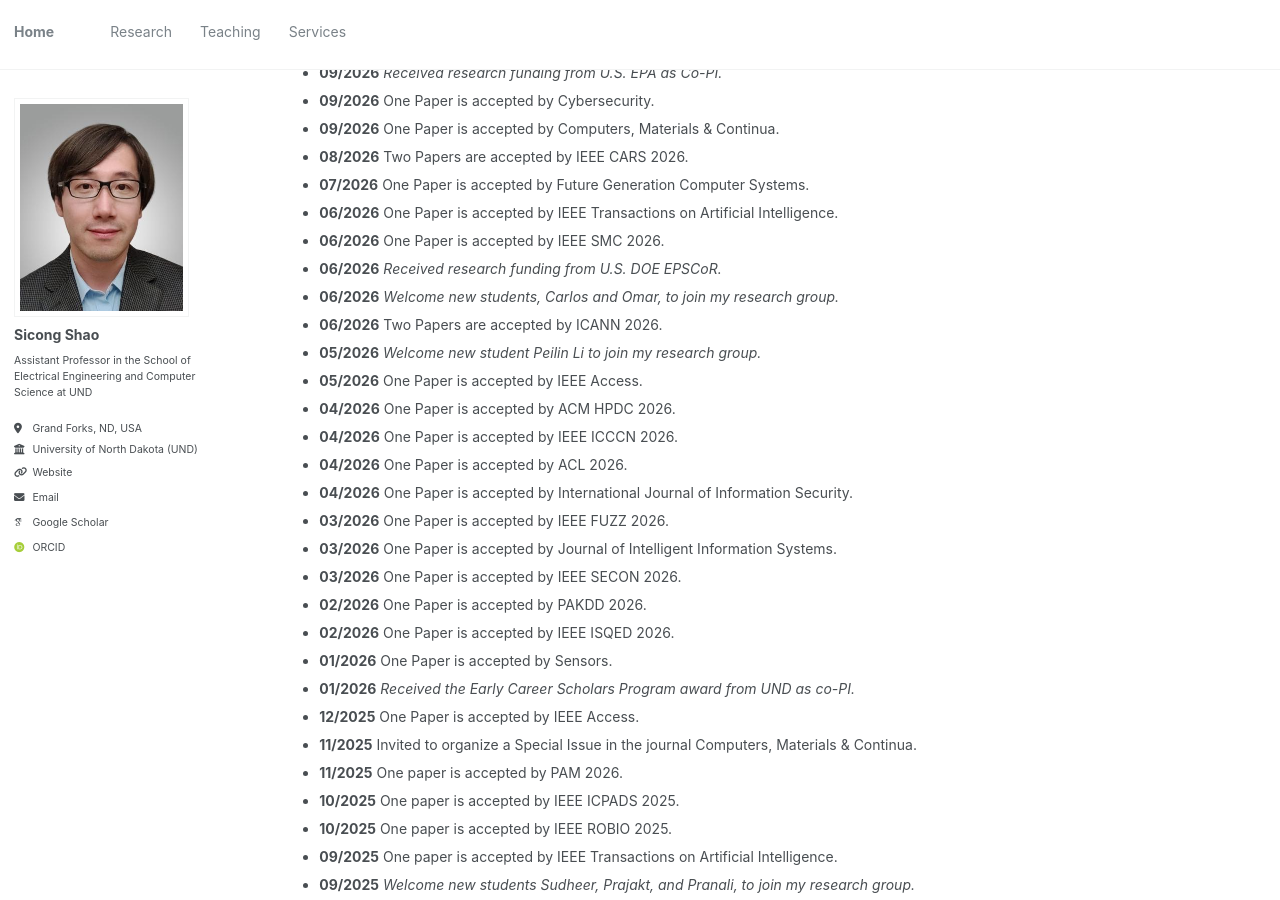
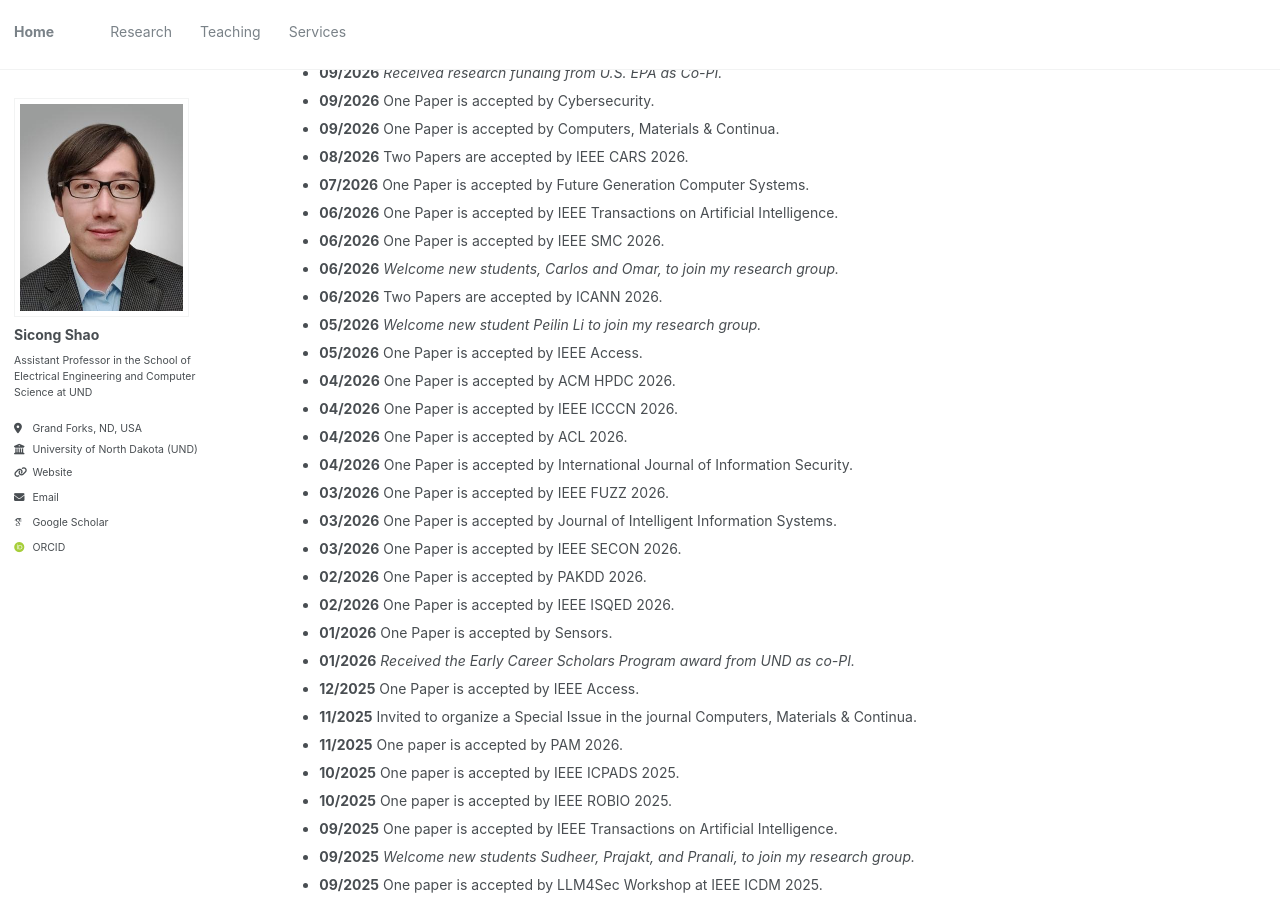
Before and after one commit to sicongshao/sicongshao.github.io, a Jekyll site: the page built from _pages/about.md, in a window 1280 px wide and 900 px high, scrolled down 851 px. Built offline with Jekyll 4.4.1, drawn with Linux system fonts in a browser that asks for light colours; some web fonts are replaced.

Commit message:
first commit

```diff
--- a/_pages/about.md
+++ b/_pages/about.md
@@ -43,7 +43,6 @@
 * **07/2026** One Paper is accepted by Future Generation Computer Systems.
 * **06/2026** One Paper is accepted by IEEE Transactions on Artificial Intelligence.
 * **06/2026** One Paper is accepted by IEEE SMC 2026.
-* **06/2026** *Received research funding from U.S. DOE EPSCoR.*
 * **06/2026** *Welcome new students, Carlos and Omar, to join my research group.*
 * **06/2026** Two Papers are accepted by ICANN 2026.
 * **05/2026** *Welcome new student Peilin Li to join my research group.*
```
